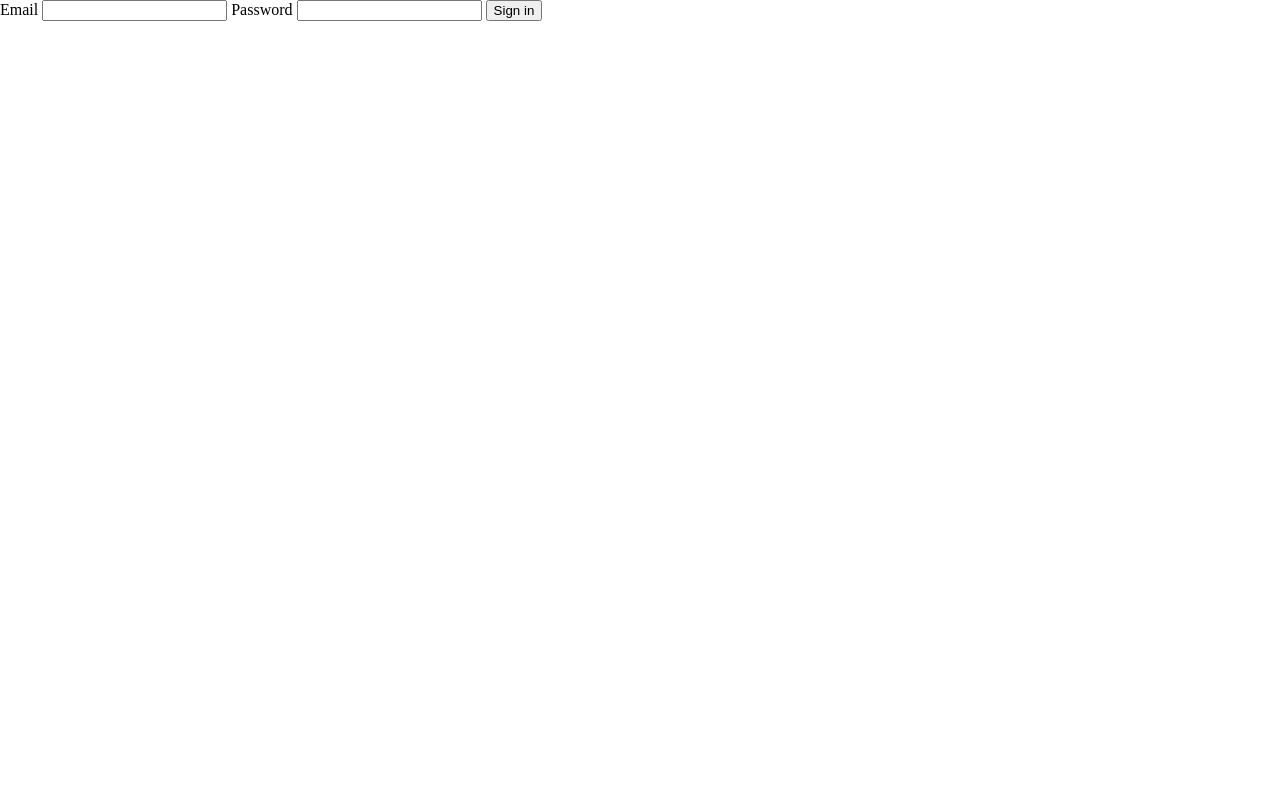
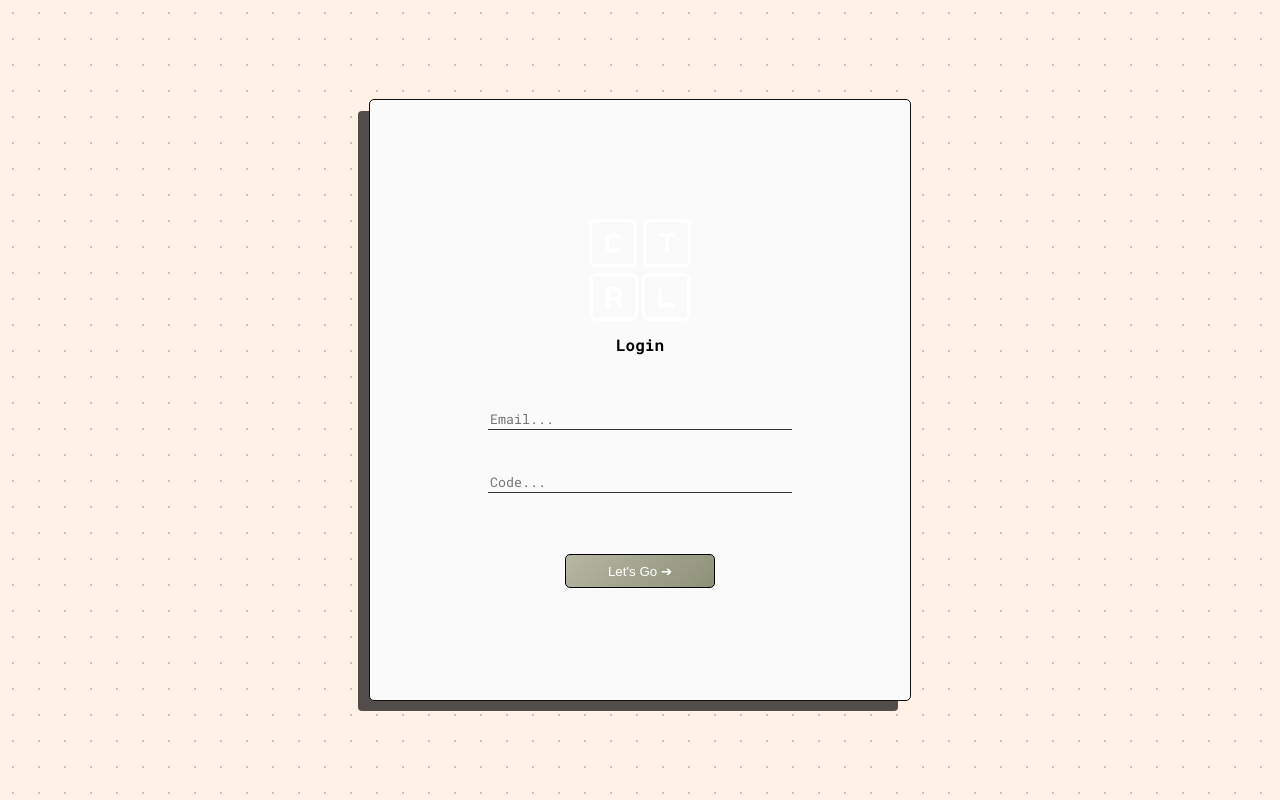
Before and after one commit to ctrlclub/static-site, a SvelteKit app: page /login in a window 1280 px wide. Built offline with nearby package versions, Linux system fonts and the light colour scheme.

Commit message:
style form + challenge listing api

```diff
--- a/src/app.html
+++ b/src/app.html
@@ -3,6 +3,7 @@
   <head>
     <meta charset="utf-8" />
     <meta name="viewport" content="width=device-width, initial-scale=1" />
+    <link href="https://fonts.googleapis.com/css2?family=Roboto+Mono:ital,wght@0,100..700;1,100..700&display=swap" rel="stylesheet">
     %sveltekit.head%
   </head>
   <body>
@@ -14,5 +15,8 @@
     html, body {
         padding: 0;
         margin: 0;
+
+        font-family: "Roboto Mono", monospace;
+        font-weight: 400;
     }
 </style>
--- a/src/routes/login/+page.svelte
+++ b/src/routes/login/+page.svelte
@@ -47,37 +47,159 @@
     }
 </script>
 
+<div id="login-page">
+
+    <div id="center">
+        <div id="center-title">
+            <img src="/assets/logo_128.svg" width="128" height="128" id="logo">
+            <a>Login</a>
+        </div>
+
+        <div id="login-container">
             <form on:submit|preventDefault={handleSubmit} novalidate>
-    <label for="email">Email</label>
                 <input
                     id="email"
                     name="email"
                     type="email"
+                    placeholder="Email..."
                     bind:value={email}
                     on:blur={onEmailBlur}
                     required
                 />
                 {#if emailError}
-        <p style="color:crimson;margin:0.25rem 0;">{emailError}</p>
+                    <p class="form-error">{emailError}</p>
+                {:else}
+                    <p class="form-error">&nbsp;</p>
                 {/if}
 
-    <label for="password">Password</label>
                 <input
                     id="password"
                     name="password"
                     type="password"
+                    placeholder="Code..."
                     bind:value={password}
                     on:blur={onPasswordBlur}
                     required
                     minlength="8"
                 />
                 {#if passwordError}
-        <p style="color:crimson;margin:0.25rem 0;">{passwordError}</p>
+                    <p class="form-error">{passwordError}</p>
+                {:else}
+                    <p class="form-error">&nbsp;</p>
                 {/if}
 
-    <button type="submit" disabled={!submitButtonEnabled}>Sign in</button>
+                <button id="submit-button" type="submit" disabled={!submitButtonEnabled}>Let's Go ➔</button>
 
                 {#if message}
-        <p style="margin-top:0.5rem;">{message}</p>
+                    <p class="form-error">{message}</p>
+                {:else}
+                    <p class="form-error">&nbsp;</p>
                 {/if}
             </form>
+        </div>
+    </div>
+</div>
+
+<style>
+    #login-page {
+        background-color: #fff1e6;
+
+        width: 100vw;
+        height: 100vh;
+
+        display: flex;
+        flex-direction: column;
+        justify-content: center;
+        align-items: center;
+
+        background-image: radial-gradient(#00000030 1px, transparent 1px);
+        background-size: 26px 26px;
+    }
+
+    #center {
+        background-color: #fafafa;
+        border: 1px solid #111;
+        border-radius: 5px;
+
+        width: 540px;
+        height: 600px;
+
+        display: flex;
+        flex-direction: column;
+        align-items: center;
+        justify-content: center;
+
+        gap: 40px;
+
+        box-shadow: -12px 11px 0px -1px rgba(0,0,0,0.68);
+        -webkit-box-shadow: -12px 11px 0px -1px rgba(0,0,0,0.68);
+        -moz-box-shadow: -12px 11px 0px -1px rgba(0,0,0,0.68);
+    }
+
+    #logo {
+    }
+
+    #center-title {
+        display: flex;
+        flex-direction: column;
+        align-items: center;
+
+        font-weight: 800;
+    }
+
+    #login-container {
+        width: 300px;
+        height: 200px;
+
+    }
+
+    form {
+        width: 300px;
+        height: 250px;
+
+        display: flex;
+        flex-direction: column;
+        align-items: center;
+        justify-content: center;
+    }
+
+    input {
+        width: 300px;
+
+        background-color: transparent;
+        border: none;
+        border-bottom: 1px solid #333;
+
+        font-family: "Roboto Mono", monospace;
+    }
+
+    input::placeholder {
+        font-family: "Roboto Mono", monospace;
+    }
+
+    .form-error {
+        font-size: 0.8em;
+        color: #ee3232;
+    }
+
+    #submit-button {
+        background: linear-gradient(135deg, #b7b7a4, #797d62);
+        background-position: left top;
+        background-size: 150% 150%;
+        border: 1px solid black;
+        border-radius: 5px;
+
+        width: 150px;
+        height: 34px;
+
+        color: white;
+        transition: 0.55s;
+
+        margin-top: 20px;
+    }
+
+    #submit-button:hover {
+        background-position: right bottom;
+        cursor: pointer;
+    }
+</style>
```
Also changed, not shown: src/routes/challenges/+page.svelte (+17 -1 lines), src/routes/challenges/+page.ts (+13 -1 lines), src/routes/challenges/[id]/+page.svelte (added, +9 -0 lines), src/routes/challenges/[id]/+page.ts (added, +13 -0 lines), src/types/challenges.ts (added, +9 -0 lines), static/assets/logo_128.svg (added). Lines whose indentation alone changed are shown as unchanged.
